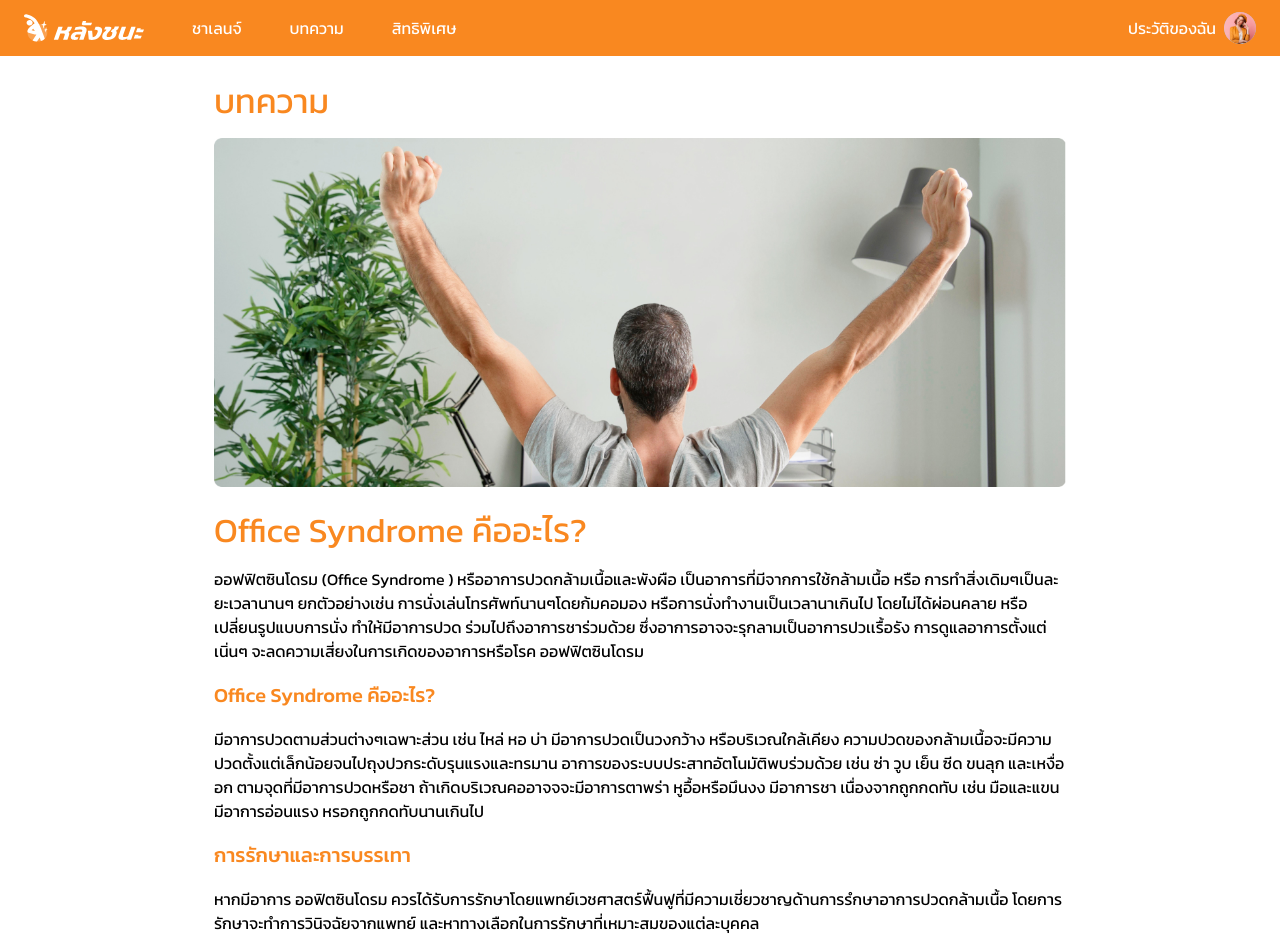
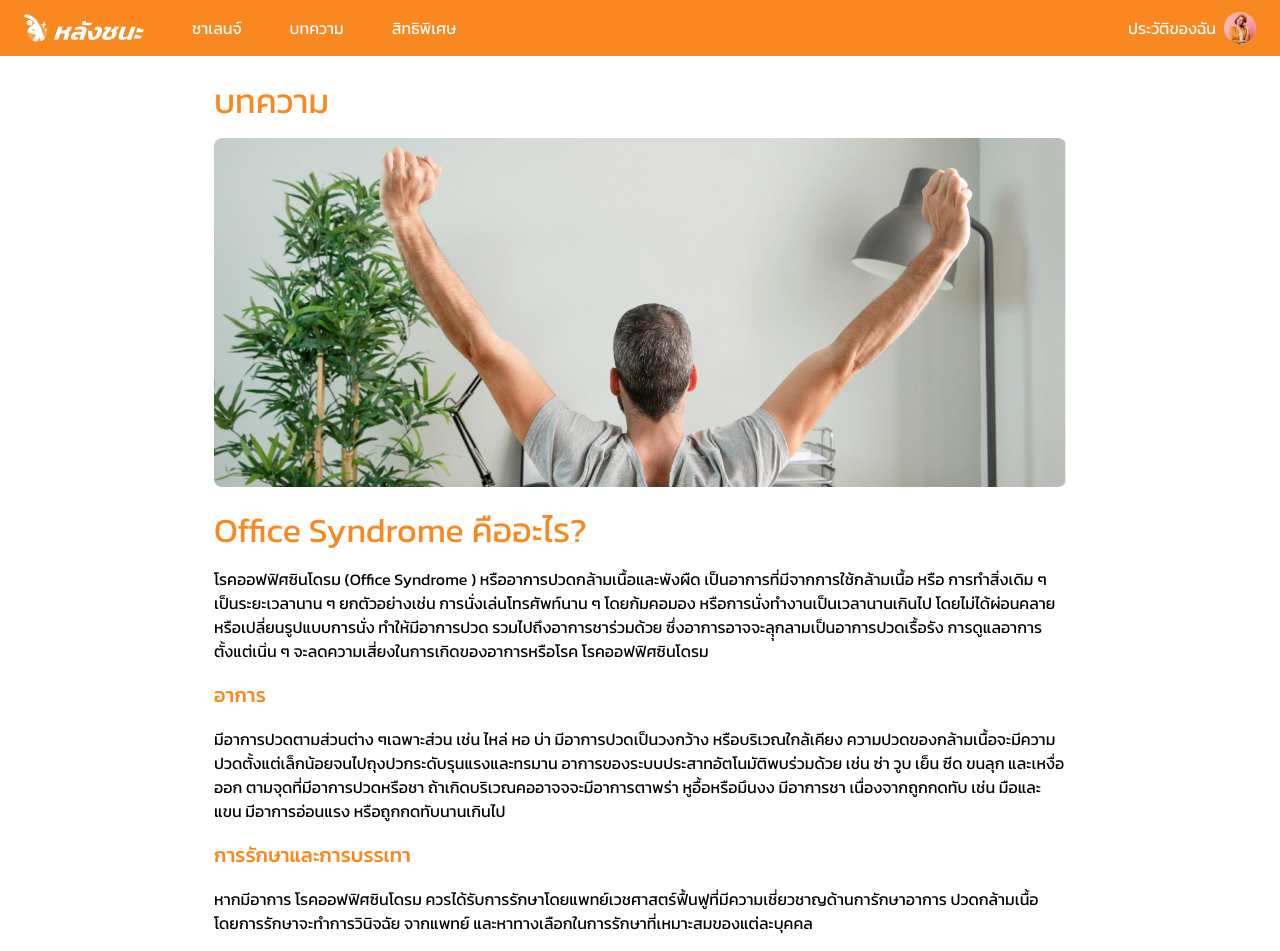
Before and after one commit to WebmasterCamp/ywc18-workshop-b, a Next.js app: page /content/office in a window 1280 px wide. Shown: the top 951 px of the page. Built offline with nearby package versions, Linux system fonts and the light colour scheme.

Commit message:
fix content

```diff
--- a/src/pages/content/office.tsx
+++ b/src/pages/content/office.tsx
@@ -28,31 +28,30 @@ export default function StartPage() {
           Office Syndrome คืออะไร?
         </Typography>
         <Typography variant="body1" sx={{ marginBottom: 2 }}>
-          ออฟฟิตซินโดรม (Office Syndrome ) หรืออาการปวดกล้ามเนื้อและพังผือ เป็นอาการที่มีจากการใช้กล้ามเนื้อ หรือ
-          การทำสิ่งเดิมๆเป็นละยะเวลานานๆ ยกตัวอย่างเช่น การนั่งเล่นโทรศัพท์นานๆโดยก้มคอมอง
-          หรือการนั่งทำงานเป็นเวลานาเกินไป โดยไม่ได้ผ่อนคลาย หรือเปลี่ยนรูปแบบการนั่ง ทำให้มีอาการปวด
-          ร่วมไปถึงอาการชาร่วมด้วย ซึ่งอาการอาจจะรุกลามเป็นอาการปวเเรื้อรัง การดูแลอาการตั้งแต่เนิ่นๆ
-          จะลดความเสี่ยงในการเกิดของอาการหรือโรค ออฟฟิตซินโดรม
+          โรคออฟฟิศซินโดรม (Office Syndrome ) หรืออาการปวดกล้ามเนื้อและพังผืด เป็นอาการที่มีจากการใช้กล้ามเนื้อ หรือ
+          การทำสิ่งเดิม ๆ เป็นระยะเวลานาน ๆ ยกตัวอย่างเช่น การนั่งเล่นโทรศัพท์นาน ๆ โดยก้มคอมอง
+          หรือการนั่งทำงานเป็นเวลานานเกินไป โดยไม่ได้ผ่อนคลาย หรือเปลี่ยนรูปแบบการนั่ง ทำให้มีอาการปวด
+          รวมไปถึงอาการชาร่วมด้วย ซึ่งอาการอาจจะลุุกลามเป็นอาการปวดเรื้อรัง การดูแลอาการตั้งแต่เนิ่น ๆ
+          จะลดความเสี่ยงในการเกิดของอาการหรือโรค โรคออฟฟิศซินโดรม
         </Typography>
 
         <Typography variant="h6" color="primary" sx={{ marginTop: 2, marginBottom: 2 }}>
-          Office Syndrome คืออะไร?
+          อาการ
         </Typography>
         <Typography variant="body1" sx={{ marginBottom: 2 }}>
-          มีอาการปวดตามส่วนต่างๆเฉพาะส่วน เช่น ไหล่ หอ บ่า มีอาการปวดเป็นวงกว้าง หรือบริเวณใกล้เคียง
+          มีอาการปวดตามส่วนต่าง ๆเฉพาะส่วน เช่น ไหล่ หอ บ่า มีอาการปวดเป็นวงกว้าง หรือบริเวณใกล้เคียง
           ความปวดของกล้ามเนื้อจะมีความปวดตั้งแต่เล็กน้อยจนไปถุงปวกระดับรุนแรงและทรมาน
-          อาการของระบบประสาทอัตโนมัติพบร่วมด้วย เช่น ซ่า วูบ เย็น ซีด ขนลุก และเหงื่ออก ตามจุดที่มีอาการปวดหรือชา
+          อาการของระบบประสาทอัตโนมัติพบร่วมด้วย เช่น ซ่า วูบ เย็น ซีด ขนลุก และเหงื่อออก ตามจุดที่มีอาการปวดหรือชา
           ถ้าเกิดบริเวณคออาจจจะมีอาการตาพร่า หูอื้อหรือมึนงง มีอาการชา เนื่องจากถูกกดทับ เช่น มือและแขน มีอาการอ่อนแรง
-          หรอกถูกกดทับนานเกินไป
+          หรือถูกกดทับนานเกินไป
         </Typography>
 
         <Typography variant="h6" color="primary" sx={{ marginTop: 2, marginBottom: 2 }}>
           การรักษาและการบรรเทา
         </Typography>
         <Typography variant="body1" sx={{ marginBottom: 2 }}>
-          หากมีอาการ ออฟิตซินโดรม
-          ควรได้รับการรักษาโดยแพทย์เวชศาสตร์ฟื้นฟูที่มีความเชี่ยวชาญด้านการรํกษาอาการปวดกล้ามเนื้อ
-          โดยการรักษาจะทำการวินิจฉัยจากแพทย์ และหาทางเลือกในการรักษาที่เหมาะสมของแต่ละบุคคล
+          หากมีอาการ โรคออฟฟิศซินโดรม ควรได้รับการรักษาโดยแพทย์เวชศาสตร์ฟื้นฟูที่มีความเชี่ยวชาญด้านการักษาอาการ
+          ปวดกล้ามเนื้อ โดยการรักษาจะทำการวินิจฉัย จากแพทย์ และหาทางเลือกในการรักษาที่เหมาะสมของแต่ละบุคคล
         </Typography>
         <Typography variant="body1" sx={{ marginBottom: 2 }}>
           1.การรักษาด้วยทางกายภาพบำบัด ด้วยอุปกรณ์ที่ทันสมัย
```
